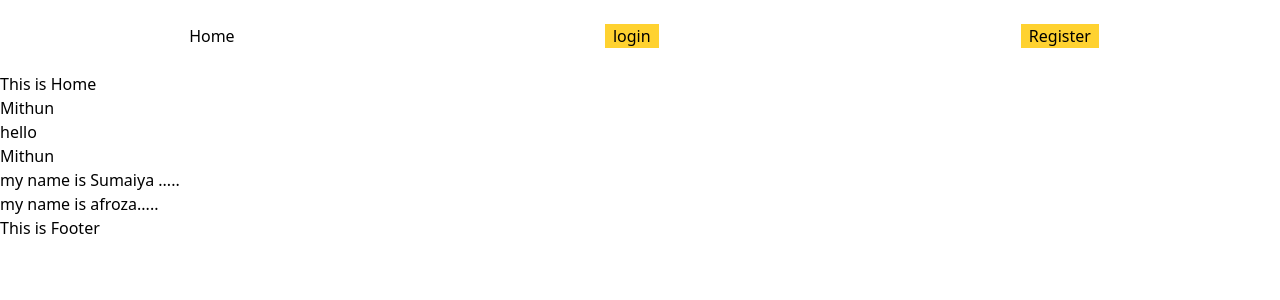
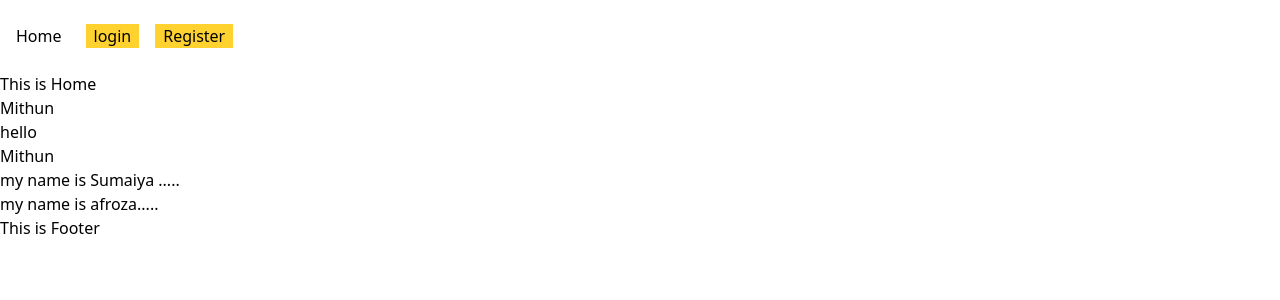
Before and after one commit to mithun41/digital-wallet-client, a React (Vite) app: page / in a window 1280 px wide. Shown: the top 300 px of the page. Built offline with nearby package versions, Linux system fonts and the light colour scheme.

Commit message:
login * reg

```diff
--- a/src/Components/Navbar/Navbar.jsx
+++ b/src/Components/Navbar/Navbar.jsx
@@ -4,7 +4,7 @@ import { Link } from "react-router";
 const Navbar = () => {
 
   return (
-    <div className="my-4 flex justify-around">
+    <div className="my-4 flex">
 
       <Link to='/' className=" text-black m-2 px-2"> Home</Link>
       <Link to='/login' className="bg-amber-300 text-black m-2 px-2"> login</Link>
```
